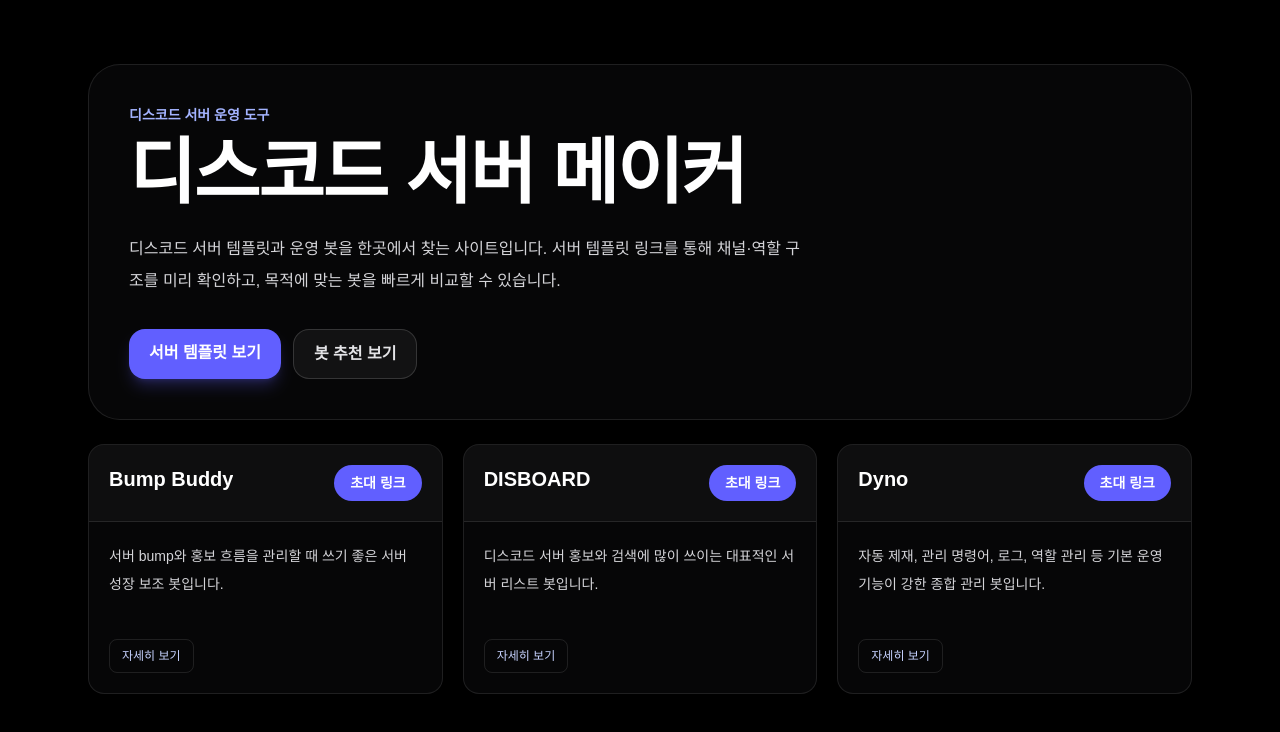
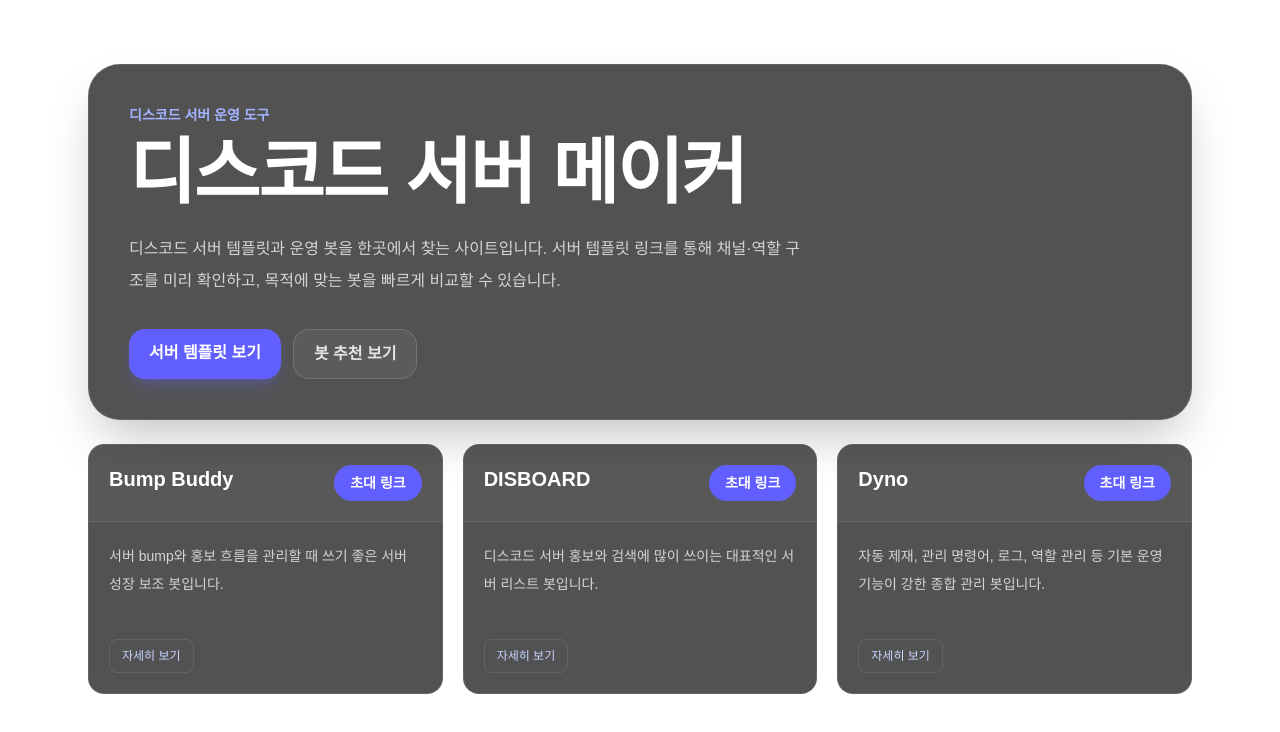
Before and after one commit to danyoon0760/discord-server-maker-, a Next.js app: page / in a window 1280 px wide. Shown: the top 732 px of the page. Built offline with nearby package versions, Linux system fonts and the light colour scheme; no server answers; the database is empty.

Commit message:
use pattern image as full page background without fallback black layer

```diff
--- a/app/background.css
+++ b/app/background.css
@@ -3,7 +3,6 @@
   inset: 0;
   z-index: 0;
   pointer-events: none;
-  background-color: #000000;
   background-image: var(--site-pattern-bg);
   background-size: cover;
   background-position: center top;
@@ -17,6 +16,7 @@
   background-image: none !important;
 }
 
+html,
 body {
-  background: #000000 !important;
+  background: transparent !important;
 }
```
